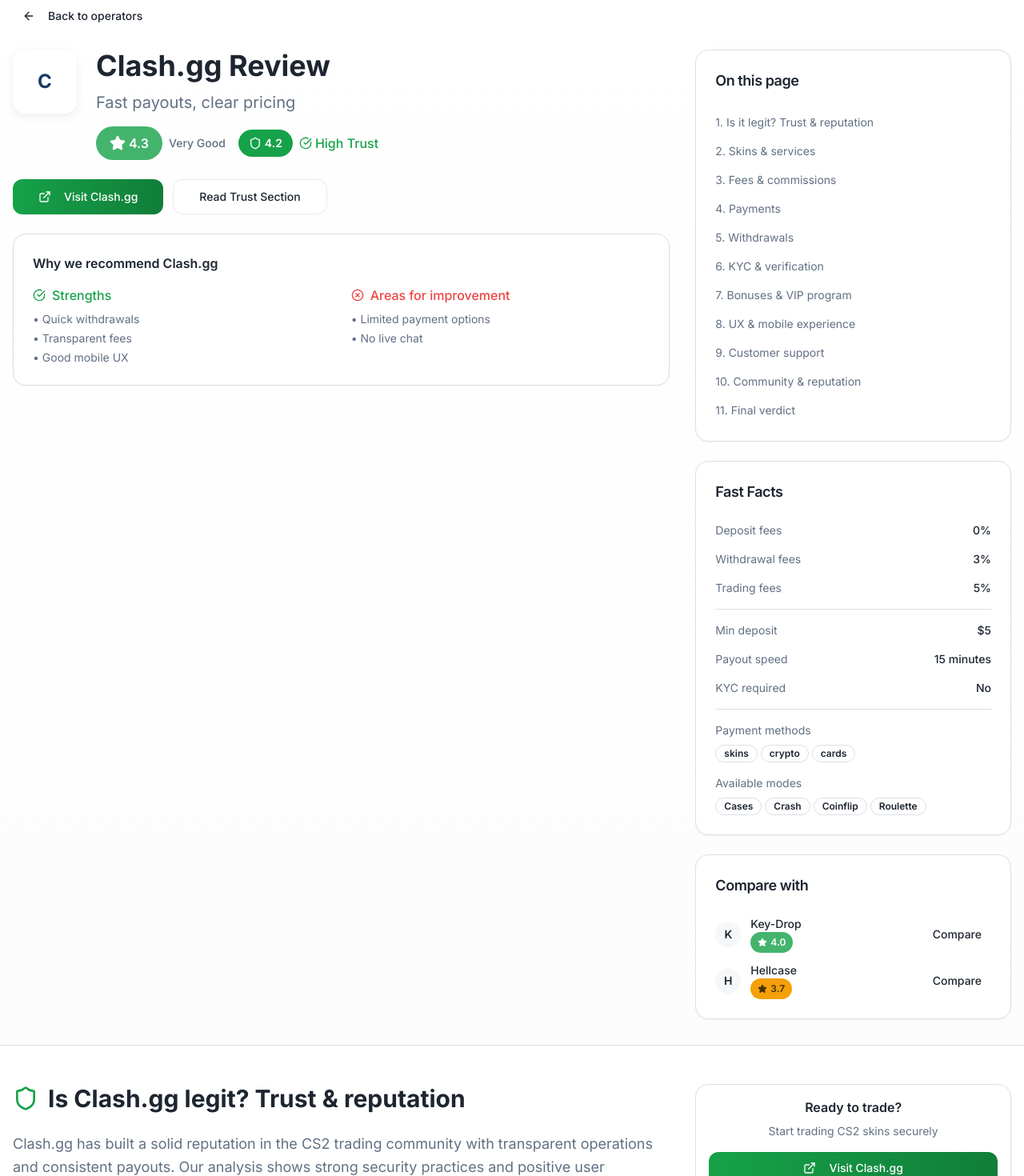
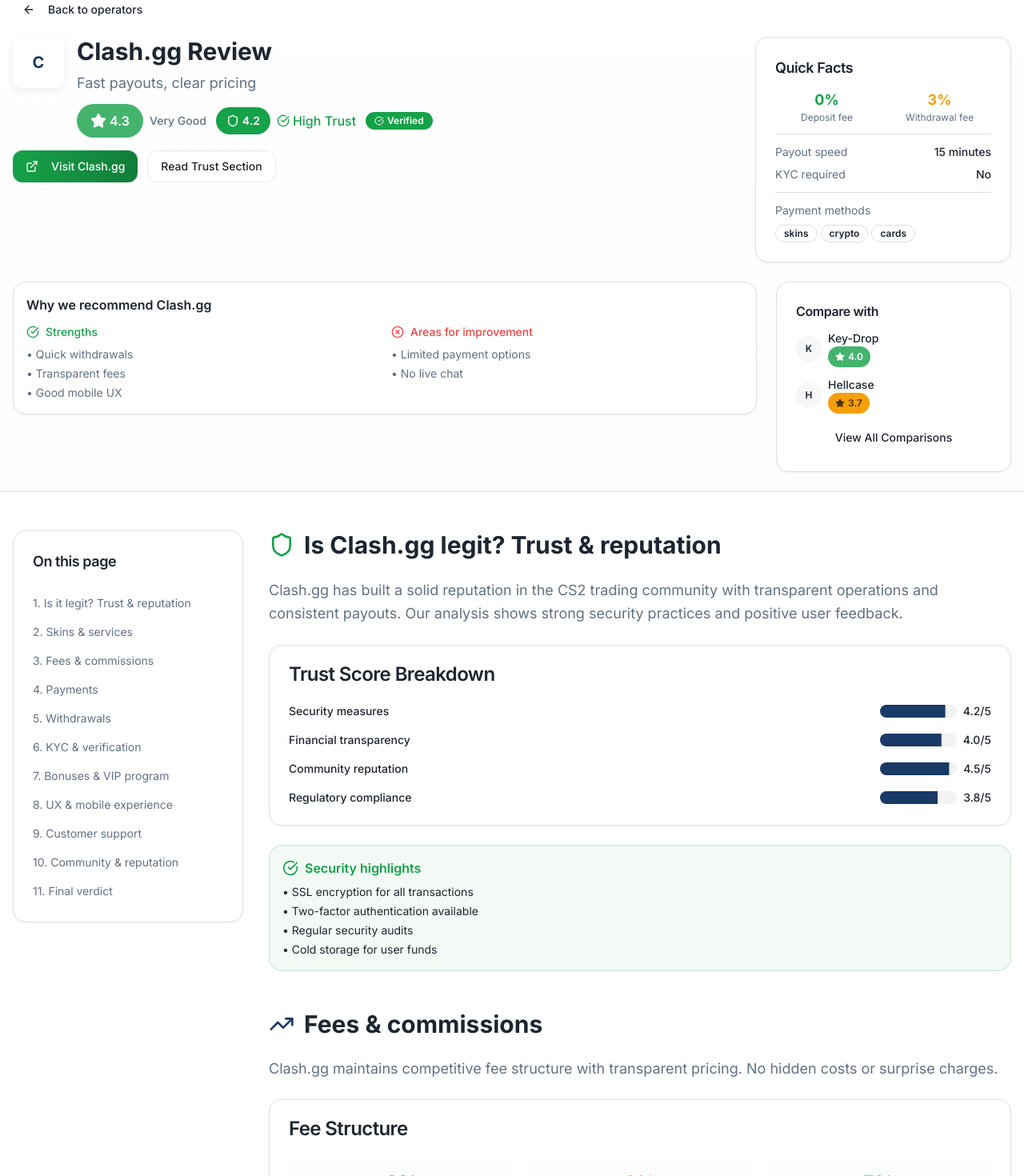
Before and after one commit to whaamkabaam/trust-skin-hub-45, a React (Vite) app: page /operators/1/review in a window 1280 px wide. Shown: the part 140-1610 px from the top of the page at 80% size. Built offline with nearby package versions, Linux system fonts and the light colour scheme.

Commit message:
Fix Operator Review Hero Layout
Refine the layout of the Operator Review hero section to better utilize space. Apply flexbox and multi-column layouts to ensure elements are well-distributed and the overall design is more compact and visually appealing.

```diff
--- a/src/pages/OperatorReview.tsx
+++ b/src/pages/OperatorReview.tsx
@@ -62,65 +62,121 @@ const OperatorReview = () => {
 
       {/* Hero Section */}
       <section className="bg-gradient-card border-b">
-        <div className="container mx-auto px-4 py-8">
-          <Button variant="ghost" size="sm" className="mb-6" asChild>
+        <div className="container mx-auto px-4 py-6">
+          <Button variant="ghost" size="sm" className="mb-4" asChild>
             <Link to="/operators">
               <ArrowLeft className="w-4 h-4 mr-2" />
               Back to operators
             </Link>
           </Button>
 
-          <div className="grid lg:grid-cols-3 gap-8">
-            <div className="lg:col-span-2">
-              <div className="flex items-start gap-6 mb-6">
-                <div className="w-20 h-20 bg-white rounded-2xl shadow-card flex items-center justify-center flex-shrink-0">
-                  <span className="text-2xl font-bold text-primary">{operator.name.charAt(0)}</span>
+          {/* Main Header Row */}
+          <div className="flex flex-col lg:flex-row gap-8 mb-6">
+            {/* Left: Operator Info */}
+            <div className="flex-1 min-w-0">
+              <div className="flex items-start gap-4 mb-4">
+                <div className="w-16 h-16 bg-white rounded-xl shadow-card flex items-center justify-center flex-shrink-0">
+                  <span className="text-xl font-bold text-primary">{operator.name.charAt(0)}</span>
                 </div>
-                <div className="flex-1">
-                  <h1 className="text-4xl font-bold mb-3">{operator.name} Review</h1>
-                  <p className="text-xl text-muted-foreground mb-4">{operator.verdict}</p>
-                  <div className="flex items-center gap-4">
+                <div className="flex-1 min-w-0">
+                  <h1 className="text-3xl font-bold mb-2">{operator.name} Review</h1>
+                  <p className="text-lg text-muted-foreground mb-3">{operator.verdict}</p>
+                  <div className="flex items-center gap-3 flex-wrap">
                     <RatingBadge rating={operator.overallRating} size="lg" showText />
                     <TrustIndicator score={operator.trustScore} size="md" />
+                    {operator.verified && (
+                      <Badge className="bg-success text-success-foreground">
+                        <CheckCircle className="w-3 h-3 mr-1" />
+                        Verified
+                      </Badge>
+                    )}
                   </div>
                 </div>
               </div>
 
               {/* Quick Actions */}
-              <div className="flex gap-3 mb-6">
-                <Button size="lg" className="bg-gradient-trust">
-                  <ExternalLink className="w-5 h-5 mr-2" />
+              <div className="flex gap-3 mb-4">
+                <Button className="bg-gradient-trust">
+                  <ExternalLink className="w-4 h-4 mr-2" />
                   Visit {operator.name}
                 </Button>
-                <Button variant="outline" size="lg">
+                <Button variant="outline">
                   Read Trust Section
                 </Button>
               </div>
+            </div>
 
-              {/* Summary */}
+            {/* Right: Key Stats */}
+            <div className="lg:w-80 flex-shrink-0">
+              <Card className="h-full">
+                <CardHeader className="pb-3">
+                  <CardTitle className="text-lg">Quick Facts</CardTitle>
+                </CardHeader>
+                <CardContent className="space-y-3">
+                  <div className="grid grid-cols-2 gap-3">
+                    <div className="text-center">
+                      <div className="text-lg font-bold text-success">{operator.fees.deposit}%</div>
+                      <div className="text-xs text-muted-foreground">Deposit fee</div>
+                    </div>
+                    <div className="text-center">
+                      <div className="text-lg font-bold text-warning">{operator.fees.withdrawal}%</div>
+                      <div className="text-xs text-muted-foreground">Withdrawal fee</div>
+                    </div>
+                  </div>
+                  <Separator />
+                  <div className="space-y-2 text-sm">
+                    <div className="flex justify-between">
+                      <span className="text-muted-foreground">Payout speed</span>
+                      <span className="font-medium">{operator.payoutSpeed}</span>
+                    </div>
+                    <div className="flex justify-between">
+                      <span className="text-muted-foreground">KYC required</span>
+                      <span className="font-medium">{operator.kycRequired ? 'Yes' : 'No'}</span>
+                    </div>
+                  </div>
+                  <Separator />
+                  <div>
+                    <span className="text-sm text-muted-foreground block mb-2">Payment methods</span>
+                    <div className="flex gap-1 flex-wrap">
+                      {operator.paymentMethods.slice(0, 3).map((method) => (
+                        <Badge key={method} variant="outline" className="text-xs">
+                          {method}
+                        </Badge>
+                      ))}
+                    </div>
+                  </div>
+                </CardContent>
+              </Card>
+            </div>
+          </div>
+
+          {/* Summary Row */}
+          <div className="grid lg:grid-cols-4 gap-6">
+            {/* Pros & Cons */}
+            <div className="lg:col-span-3">
               <Card>
-                <CardContent className="p-6">
-                  <h3 className="font-semibold mb-4">Why we recommend {operator.name}</h3>
-                  <div className="grid md:grid-cols-2 gap-6">
+                <CardContent className="p-4">
+                  <h3 className="font-semibold mb-3">Why we recommend {operator.name}</h3>
+                  <div className="grid md:grid-cols-2 gap-4">
                     <div>
-                      <h4 className="font-medium text-success mb-2 flex items-center">
+                      <h4 className="font-medium text-success mb-2 flex items-center text-sm">
                         <CheckCircle className="w-4 h-4 mr-2" />
                         Strengths
                       </h4>
-                      <ul className="space-y-1 text-sm">
+                      <ul className="space-y-1">
                         {operator.pros.map((pro, i) => (
-                          <li key={i} className="text-muted-foreground">• {pro}</li>
+                          <li key={i} className="text-sm text-muted-foreground">• {pro}</li>
                         ))}
                       </ul>
                     </div>
                     <div>
-                      <h4 className="font-medium text-destructive mb-2 flex items-center">
+                      <h4 className="font-medium text-destructive mb-2 flex items-center text-sm">
                         <XCircle className="w-4 h-4 mr-2" />
                         Areas for improvement
                       </h4>
-                      <ul className="space-y-1 text-sm">
+                      <ul className="space-y-1">
                         {operator.cons.map((con, i) => (
-                          <li key={i} className="text-muted-foreground">• {con}</li>
+                          <li key={i} className="text-sm text-muted-foreground">• {con}</li>
                         ))}
                       </ul>
                     </div>
@@ -129,9 +185,40 @@ const OperatorReview = () => {
               </Card>
             </div>
 
-            {/* Sidebar */}
-            <div className="space-y-6">
-              {/* Table of Contents */}
+            {/* Compare Section */}
+            <div className="lg:col-span-1">
+              <Card className="h-full">
+                <CardHeader className="pb-3">
+                  <CardTitle className="text-base">Compare with</CardTitle>
+                </CardHeader>
+                <CardContent className="space-y-3">
+                  {sampleOperators.slice(1, 3).map((comp) => (
+                    <div key={comp.id} className="flex items-center gap-2">
+                      <div className="w-8 h-8 bg-muted rounded-lg flex items-center justify-center flex-shrink-0">
+                        <span className="text-xs font-semibold">{comp.name.charAt(0)}</span>
+                      </div>
+                      <div className="flex-1 min-w-0">
+                        <div className="text-sm font-medium truncate">{comp.name}</div>
+                        <RatingBadge rating={comp.overallRating} size="sm" />
+                      </div>
+                    </div>
+                  ))}
+                  <Button variant="ghost" size="sm" className="w-full mt-2">
+                    View All Comparisons
+                  </Button>
+                </CardContent>
+              </Card>
+            </div>
+          </div>
+        </div>
+      </section>
+
+      {/* Main Content */}
+      <section className="container mx-auto px-4 py-12">
+        <div className="grid lg:grid-cols-4 gap-8">
+          {/* Table of Contents Sidebar */}
+          <div className="lg:col-span-1">
+            <div className="sticky top-8 space-y-6">
               <Card>
                 <CardHeader>
                   <CardTitle className="text-lg">On this page</CardTitle>
@@ -148,95 +235,11 @@ const OperatorReview = () => {
                   ))}
                 </CardContent>
               </Card>
-
-              {/* Fast Facts */}
-              <Card>
-                <CardHeader>
-                  <CardTitle className="text-lg">Fast Facts</CardTitle>
-                </CardHeader>
-                <CardContent className="space-y-4">
-                  <div className="flex justify-between">
-                    <span className="text-sm text-muted-foreground">Deposit fees</span>
-                    <span className="text-sm font-medium">{operator.fees.deposit}%</span>
-                  </div>
-                  <div className="flex justify-between">
-                    <span className="text-sm text-muted-foreground">Withdrawal fees</span>
-                    <span className="text-sm font-medium">{operator.fees.withdrawal}%</span>
-                  </div>
-                  <div className="flex justify-between">
-                    <span className="text-sm text-muted-foreground">Trading fees</span>
-                    <span className="text-sm font-medium">{operator.fees.trading}%</span>
-                  </div>
-                  <Separator />
-                  <div className="flex justify-between">
-                    <span className="text-sm text-muted-foreground">Min deposit</span>
-                    <span className="text-sm font-medium">$5</span>
-                  </div>
-                  <div className="flex justify-between">
-                    <span className="text-sm text-muted-foreground">Payout speed</span>
-                    <span className="text-sm font-medium">{operator.payoutSpeed}</span>
-                  </div>
-                  <div className="flex justify-between">
-                    <span className="text-sm text-muted-foreground">KYC required</span>
-                    <span className="text-sm font-medium">
-                      {operator.kycRequired ? 'Yes' : 'No'}
-                    </span>
-                  </div>
-                  <Separator />
-                  <div>
-                    <span className="text-sm text-muted-foreground block mb-2">Payment methods</span>
-                    <div className="flex gap-1 flex-wrap">
-                      {operator.paymentMethods.map((method) => (
-                        <Badge key={method} variant="outline" className="text-xs">
-                          {method}
-                        </Badge>
-                      ))}
-                    </div>
-                  </div>
-                  <div>
-                    <span className="text-sm text-muted-foreground block mb-2">Available modes</span>
-                    <div className="flex gap-1 flex-wrap">
-                      {operator.modes.map((mode) => (
-                        <Badge key={mode} variant="outline" className="text-xs">
-                          {mode}
-                        </Badge>
-                      ))}
-                    </div>
-                  </div>
-                </CardContent>
-              </Card>
-
-              {/* Compare Section */}
-              <Card>
-                <CardHeader>
-                  <CardTitle className="text-lg">Compare with</CardTitle>
-                </CardHeader>
-                <CardContent className="space-y-3">
-                  {sampleOperators.slice(1, 3).map((comp) => (
-                    <div key={comp.id} className="flex items-center justify-between">
-                      <div className="flex items-center gap-3">
-                        <div className="w-8 h-8 bg-muted rounded-lg flex items-center justify-center">
-                          <span className="text-sm font-semibold">{comp.name.charAt(0)}</span>
-                        </div>
-                        <div>
-                          <div className="text-sm font-medium">{comp.name}</div>
-                          <RatingBadge rating={comp.overallRating} size="sm" />
-                        </div>
-                      </div>
-                      <Button variant="ghost" size="sm">Compare</Button>
-                    </div>
-                  ))}
-                </CardContent>
-              </Card>
             </div>
           </div>
-        </div>
-      </section>
 
-      {/* Main Content */}
-      <section className="container mx-auto px-4 py-12">
-        <div className="grid lg:grid-cols-3 gap-8">
-          <div className="lg:col-span-2 space-y-12">
+          {/* Main Content */}
+          <div className="lg:col-span-3 space-y-12">
 
             {/* Trust Section */}
             <div id="trust-section">
@@ -407,45 +410,6 @@ const OperatorReview = () => {
               </div>
             </div>
           </div>
-
-          {/* Sticky Sidebar */}
-          <div className="hidden lg:block">
-            <div className="sticky top-8 space-y-6">
-              {/* Quick CTA */}
-              <Card>
-                <CardContent className="p-4 text-center">
-                  <h4 className="font-semibold mb-2">Ready to trade?</h4>
-                  <p className="text-sm text-muted-foreground mb-4">
-                    Start trading CS2 skins securely
-                  </p>
-                  <Button className="w-full bg-gradient-trust">
-                    <ExternalLink className="w-4 h-4 mr-2" />
-                    Visit {operator.name}
-                  </Button>
-                </CardContent>
-              </Card>
-
-              {/* Related Reviews */}
-              <Card>
-                <CardHeader>
-                  <CardTitle className="text-base">Related reviews</CardTitle>
-                </CardHeader>
-                <CardContent className="space-y-3">
-                  {sampleOperators.slice(1, 3).map((related) => (
-                    <div key={related.id} className="flex items-center gap-3">
-                      <div className="w-8 h-8 bg-muted rounded-lg flex items-center justify-center flex-shrink-0">
-                        <span className="text-xs font-semibold">{related.name.charAt(0)}</span>
-                      </div>
-                      <div className="flex-1 min-w-0">
-                        <div className="text-sm font-medium truncate">{related.name}</div>
-                        <RatingBadge rating={related.overallRating} size="sm" />
-                      </div>
-                    </div>
-                  ))}
-                </CardContent>
-              </Card>
-            </div>
-          </div>
         </div>
 
         {/* Community Reviews */}
```
